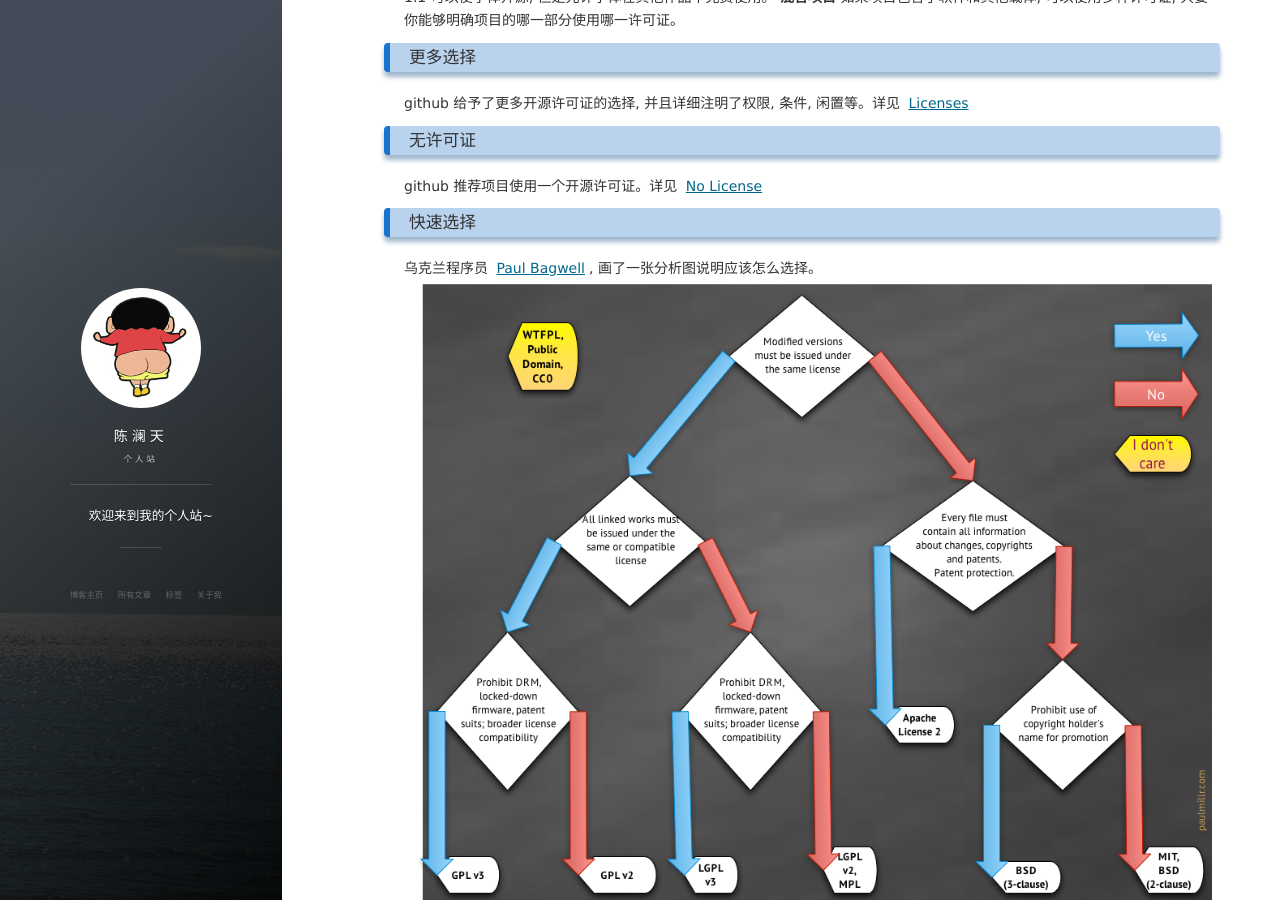
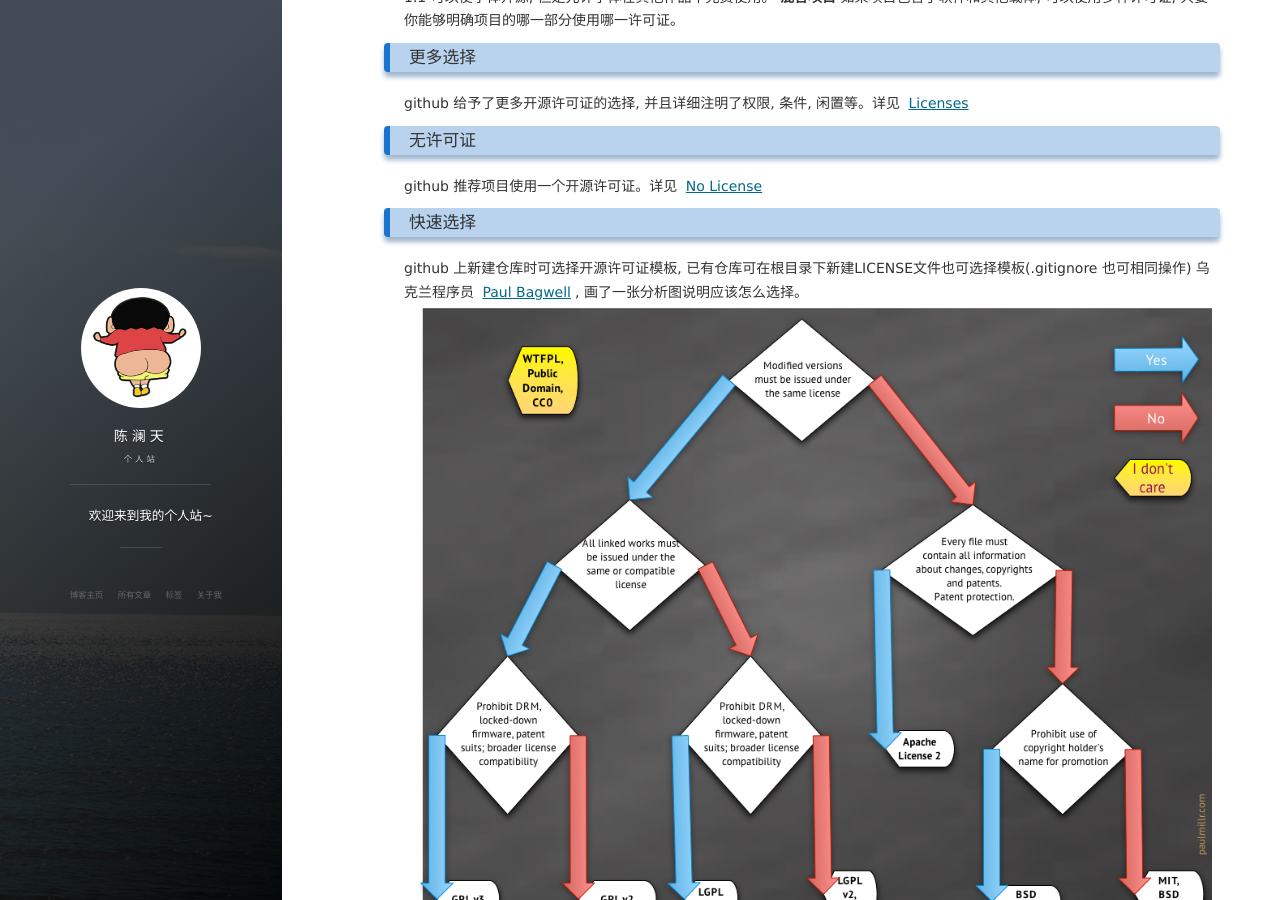
Before and after one commit to loupipalien/loupipalien.github.io, a Jekyll site: the page built from _posts/2017-10-04-how-to-choose-an-open-source-license-on-github.md, in a window 1280 px wide and 900 px high, scrolled down 631 px. Built offline with Jekyll 4.4.1, drawn with Linux system fonts in a browser that asks for light colours; nearby versions of some CDN libraries; comment, search, counter and statistics services are not loaded.

Commit message:
添加github上添加开源许可证操作流程

```diff
--- a/_posts/2017-10-04-how-to-choose-an-open-source-license-on-github.md
+++ b/_posts/2017-10-04-how-to-choose-an-open-source-license-on-github.md
@@ -31,6 +31,7 @@ github 给予了更多开源许可证的选择, 并且详细注明了权限, 条
 github 推荐项目使用一个开源许可证。详见 [No License](https://choosealicense.com/no-license/)
 
 ### 快速选择
+github 上新建仓库时可选择开源许可证模板, 已有仓库可在根目录下新建LICENSE文件也可选择模板(.gitignore 也可相同操作)
 乌克兰程序员 [Paul Bagwell](http://paulmillr.com/), 画了一张分析图说明应该怎么选择。
 ![Image](/images/posts/2017-10-04-how-to-choose-an-open-source-license-on-github/1.png)
 
```
